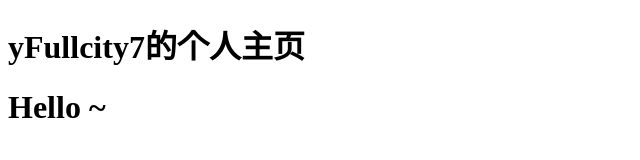
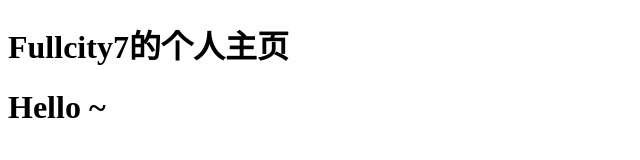
Before and after one commit to Fullcity7/Fullcity7.github.io, a plain HTML site: page index.html in a window 1280 px wide. Shown: the whole page, without its empty margins (0-640 px from the left). Drawn offline with Linux system fonts and the light colour scheme.

Commit message:
Update index.html

```diff
--- a/index.html
+++ b/index.html
@@ -5,7 +5,7 @@
     <title>Fullcity7</title>
 </head>
 <body>
-    <h1>yFullcity7的个人主页</h1>
+    <h1>Fullcity7的个人主页</h1>
     <h1>Hello ~</h1>
 </body>
 </html>
```
